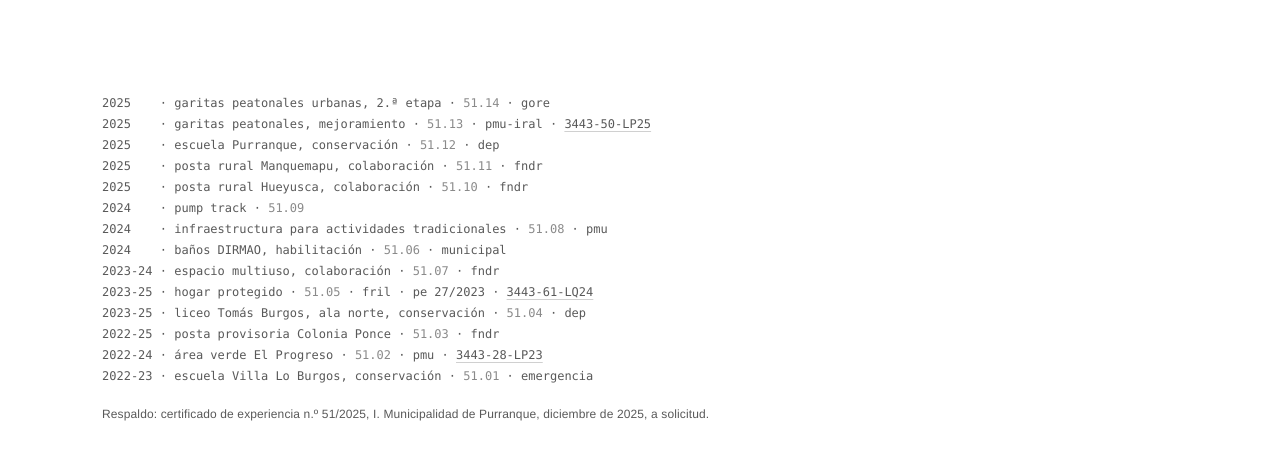
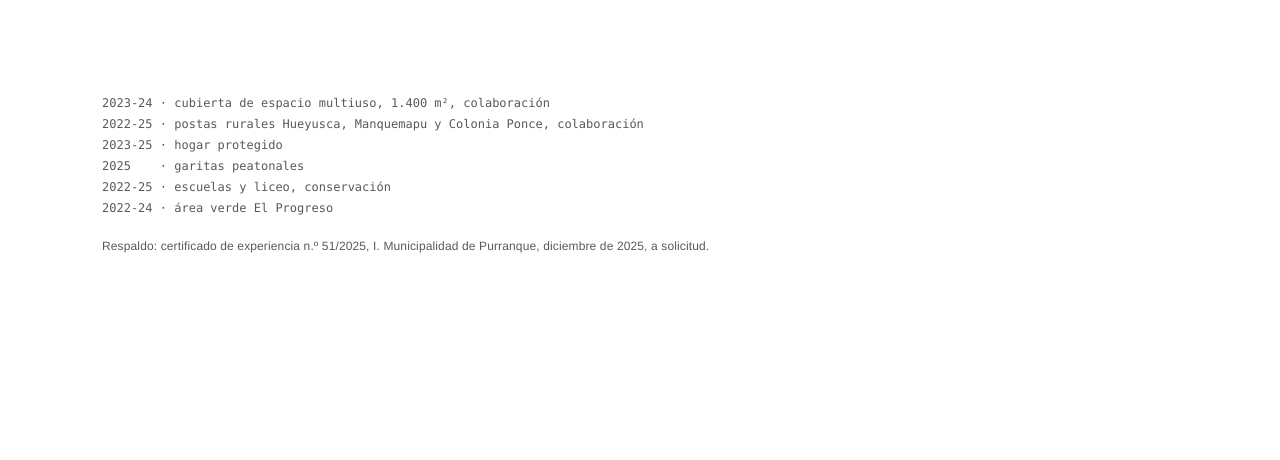
Before and after one commit to stephaniefornorosas-jpg/stephaniefornorosas-jpg.github.io, a plain HTML site: page registro.html in a window 1280 px wide. Shown: the part 60-520 px from the top of the page. Drawn offline with Linux system fonts and the light colour scheme.

Commit message:
Portada: contacto y objetos gdl en negrita, Instagram como ícono, firma 2026; registro como pura mención
Co-Authored-By: Claude Opus 5.5 <noreply@anthropic.com>
Claude-Session: https://claude.ai/code/session_01CasGacBxaQExTi6z4AMjdD

```diff
--- a/registro.html
+++ b/registro.html
@@ -30,20 +30,12 @@
 
   <main>
     <ol>
-      <li>2025    · garitas peatonales urbanas, 2.ª etapa · <i>51.14</i> · gore</li>
-      <li>2025    · garitas peatonales, mejoramiento · <i>51.13</i> · pmu-iral · <a href="https://www.mercadopublico.cl/Procurement/Modules/RFB/DetailsAcquisition.aspx?idlicitacion=3443-50-LP25" target="_blank" rel="noopener">3443-50-LP25</a></li>
-      <li>2025    · escuela Purranque, conservación · <i>51.12</i> · dep</li>
-      <li>2025    · posta rural Manquemapu, colaboración · <i>51.11</i> · fndr</li>
-      <li>2025    · posta rural Hueyusca, colaboración · <i>51.10</i> · fndr</li>
-      <li>2024    · pump track · <i>51.09</i></li>
-      <li>2024    · infraestructura para actividades tradicionales · <i>51.08</i> · pmu</li>
-      <li>2024    · baños DIRMAO, habilitación · <i>51.06</i> · municipal</li>
-      <li>2023-24 · espacio multiuso, colaboración · <i>51.07</i> · fndr</li>
-      <li>2023-25 · hogar protegido · <i>51.05</i> · fril · pe 27/2023 · <a href="https://www.mercadopublico.cl/Procurement/Modules/RFB/DetailsAcquisition.aspx?idlicitacion=3443-61-LQ24" target="_blank" rel="noopener">3443-61-LQ24</a></li>
-      <li>2023-25 · liceo Tomás Burgos, ala norte, conservación · <i>51.04</i> · dep</li>
-      <li>2022-25 · posta provisoria Colonia Ponce · <i>51.03</i> · fndr</li>
-      <li>2022-24 · área verde El Progreso · <i>51.02</i> · pmu · <a href="https://www.mercadopublico.cl/Procurement/Modules/RFB/DetailsAcquisition.aspx?idlicitacion=3443-28-LP23" target="_blank" rel="noopener">3443-28-LP23</a></li>
-      <li>2022-23 · escuela Villa Lo Burgos, conservación · <i>51.01</i> · emergencia</li>
+      <li>2023-24 · cubierta de espacio multiuso, 1.400 m², colaboración</li>
+      <li>2022-25 · postas rurales Hueyusca, Manquemapu y Colonia Ponce, colaboración</li>
+      <li>2023-25 · hogar protegido</li>
+      <li>2025    · garitas peatonales</li>
+      <li>2022-25 · escuelas y liceo, conservación</li>
+      <li>2022-24 · área verde El Progreso</li>
     </ol>
     <p class="resp">Respaldo: certificado de experiencia n.º 51/2025, I. Municipalidad de Purranque, diciembre de 2025, a solicitud.</p>
   </main>
```
Also changed, not shown: gestos.js (+1 -1 lines), index.html (+10 -2 lines).
